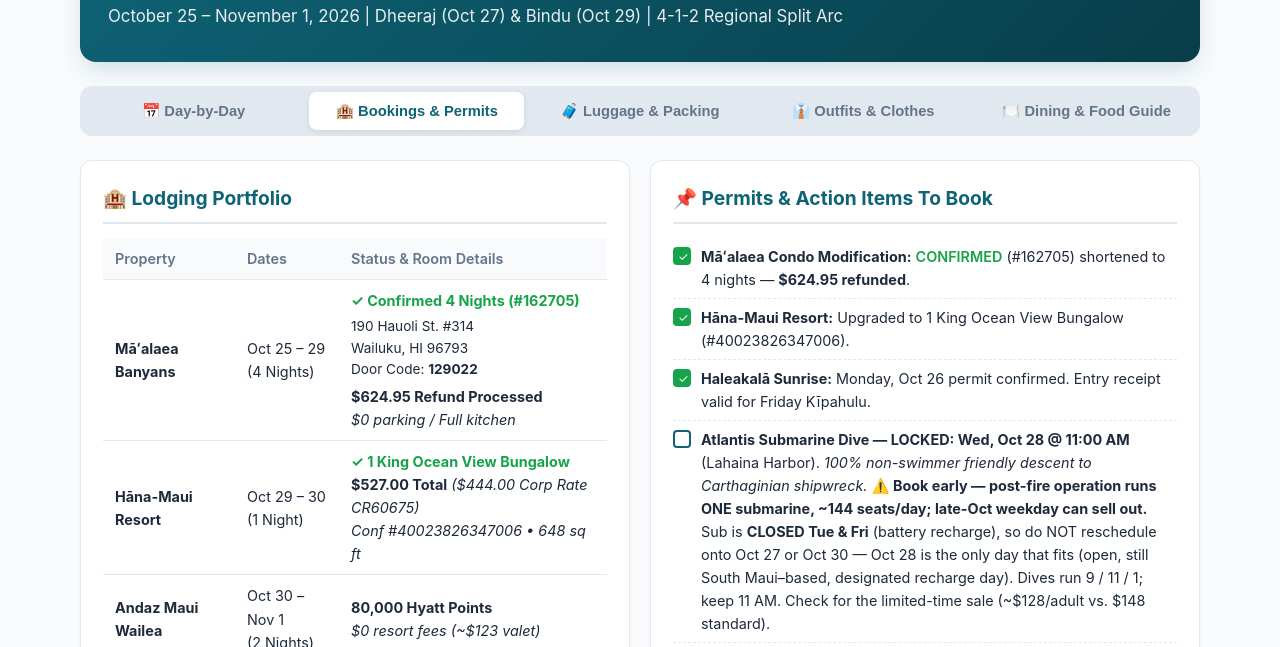
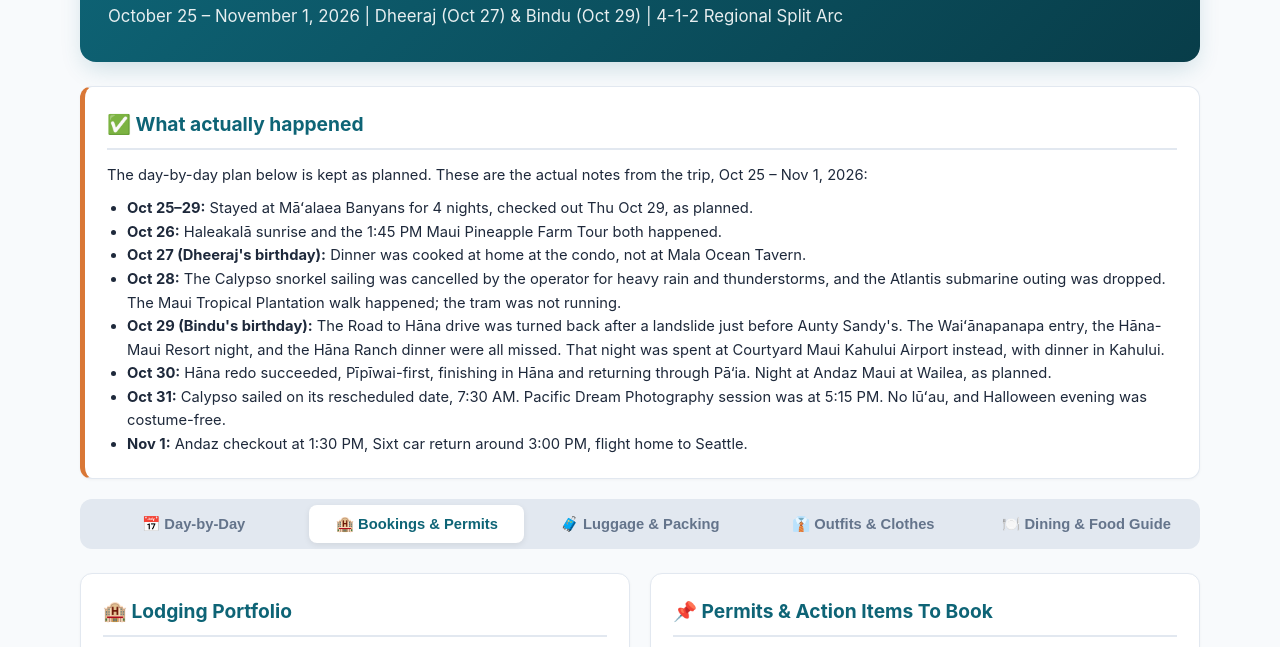
Before and after one commit to dogipd/maui-trip-2026, a plain HTML site: page index.html in a window 1280 px wide. Both pictures are taken after a click on the button "🏨 Bookings & Permits". Shown: the part 106-753 px from the top of the page. Drawn offline with Linux system fonts and the light colour scheme.

Commit message:
Remove booking codes and door code; add actual trip notes alongside planned itinerary

```diff
--- a/index.html
+++ b/index.html
@@ -394,6 +394,22 @@
       <p>October 25 – November 1, 2026 | Dheeraj (Oct 27) & Bindu (Oct 29) | 4-1-2 Regional Split Arc</p>
     </header>
 
+
+    <div class="card" style="border-left: 5px solid var(--accent);">
+      <h2>✅ What actually happened</h2>
+      <p style="font-size: 0.92rem; margin-bottom: 10px;">The day-by-day plan below is kept as planned. These are the actual notes from the trip, Oct 25 – Nov 1, 2026:</p>
+      <ul style="padding-left: 20px; font-size: 0.92rem;">
+        <li><strong>Oct 25–29:</strong> Stayed at Māʻalaea Banyans for 4 nights, checked out Thu Oct 29, as planned.</li>
+        <li><strong>Oct 26:</strong> Haleakalā sunrise and the 1:45 PM Maui Pineapple Farm Tour both happened.</li>
+        <li><strong>Oct 27 (Dheeraj's birthday):</strong> Dinner was cooked at home at the condo, not at Mala Ocean Tavern.</li>
+        <li><strong>Oct 28:</strong> The Calypso snorkel sailing was cancelled by the operator for heavy rain and thunderstorms, and the Atlantis submarine outing was dropped. The Maui Tropical Plantation walk happened; the tram was not running.</li>
+        <li><strong>Oct 29 (Bindu's birthday):</strong> The Road to Hāna drive was turned back after a landslide just before Aunty Sandy's. The Waiʻānapanapa entry, the Hāna-Maui Resort night, and the Hāna Ranch dinner were all missed. That night was spent at Courtyard Maui Kahului Airport instead, with dinner in Kahului.</li>
+        <li><strong>Oct 30:</strong> Hāna redo succeeded, Pīpīwai-first, finishing in Hāna and returning through Pā‘ia. Night at Andaz Maui at Wailea, as planned.</li>
+        <li><strong>Oct 31:</strong> Calypso sailed on its rescheduled date, 7:30 AM. Pacific Dream Photography session was at 5:15 PM. No lūʻau, and Halloween evening was costume-free.</li>
+        <li><strong>Nov 1:</strong> Andaz checkout at 1:30 PM, Sixt car return around 3:00 PM, flight home to Seattle.</li>
+      </ul>
+    </div>
+
     <nav class="tab-nav">
       <button class="tab-btn active" onclick="showTab('itinerary')">📅 Day-by-Day</button>
       <button class="tab-btn" onclick="showTab('bookings')">🏨 Bookings & Permits</button>
@@ -413,7 +429,7 @@
         <ul class="timeline">
           <li><span class="time-stamp">1:19 PM:</span> Touch down at Kahului Airport (OGG). Collect rental vehicle.</li>
           <li><span class="time-stamp">2:15 PM:</span> Costco & Safeway Kahului grocery stop for breakfast provisions, fresh tropical fruit, water, and trail snacks — plus <strong>Walmart Kahului (101 Pakaula St, open 6 AM–11 PM)</strong> for budget souvenir shopping (Hawaiian shirts, macadamia nuts, Kona coffee, snacks).</li>
-          <li><span class="time-stamp">4:00 PM:</span> Check into Māʻalaea Banyans oceanfront condo (#162705) at <strong>190 Hauoli St. #314, Wailuku, HI 96793</strong> (Door Code: <strong>129022</strong>). Settle in and unpack once for the next 4 nights.</li>
+          <li><span class="time-stamp">4:00 PM:</span> Check into Māʻalaea Banyans oceanfront condo at <strong>190 Hauoli St. #314, Wailuku, HI 96793</strong>. Settle in and unpack once for the next 4 nights.</li>
           <li><span class="time-stamp">4:45 PM – 5:15 PM:</span> 🍧 <strong>Ululani’s Hawaiian Shave Ice (Sugar Beach / 61 S Kihei Rd):</strong> Stop on your coastal drive south to Kihei for micro-filtered shave ice with pure fruit purées and coconut cream during confirmed open hours.</li>
           <li><span class="time-stamp">5:30 PM – 7:15 PM:</span> 🚚 <strong>South Maui Gardens (Kihei Food Trucks):</strong> Stroll under fairy lights in Kihei's botanical garden food truck hub (35 Auhana Rd). Enjoy wood-fired pizza, Thai noodles, falafel plates, smash burgers, and fresh poke.</li>
           <li><span class="time-stamp">7:45 PM:</span> Sunset walk along Sugar Beach right outside your condo before calling it an early night.</li>
@@ -522,7 +538,7 @@
           <span class="day-tag confirmed">📸 Photoshoot + Lūʻau Day</span>
         </div>
         <ul class="timeline">
-          <li><span class="time-stamp">6:45 AM check-in, 7:30 AM – 12:30 PM:</span> 🤿 <strong>Calypso Molokini + Turtle Town Snorkel (rebooked):</strong> Māʻalaea Harbor Slip 76, 2 adults, Booking #388217660. Sign the FareHarbor waiver before check-in, confirm both lunches vegetarian at check-in, and ask for float belt + pool noodle + window kickboard.</li>
+          <li><span class="time-stamp">6:45 AM check-in, 7:30 AM – 12:30 PM:</span> 🤿 <strong>Calypso Molokini + Turtle Town Snorkel (rebooked):</strong> Māʻalaea Harbor Slip 76, 2 adults. Sign the FareHarbor waiver before check-in, confirm both lunches vegetarian at check-in, and ask for float belt + pool noodle + window kickboard.</li>
           <li><span class="time-stamp">12:30 PM – 4:30 PM:</span> Return to Andaz, rest and resort afternoon at the pools / Mōkapu Beach.</li>
           <li><span class="time-stamp">4:30 PM – 5:00 PM:</span> Head to room to shower and dress in resort evening / aloha attire for portraits.</li>
           <li><span class="time-stamp">5:15 PM – 6:00 PM:</span> 📸 <strong>Pacific Dream Photography Session (Booked):</strong> 45-minute portrait session across infinity pools, palm gardens, and Mōkapu Beach sands.</li>
@@ -568,11 +584,11 @@
                 <td><strong>Māʻalaea Banyans</strong></td>
                 <td>Oct 25 – 29<br>(4 Nights)</td>
                 <td>
-                  <strong style="color: var(--success);">✓ Confirmed 4 Nights (#162705)</strong><br>
+                  <strong style="color: var(--success);">✓ Confirmed 4 Nights</strong><br>
                   <span style="font-size: 0.85rem; display: block; margin: 4px 0;">
                     190 Hauoli St. #314<br>
                     Wailuku, HI 96793<br>
-                    Door Code: <strong>129022</strong>
+
                   </span>
                   <strong>$624.95 Refund Processed</strong><br>
                   <em>$0 parking / Full kitchen</em>
@@ -581,7 +597,7 @@
               <tr>
                 <td><strong>Hāna-Maui Resort</strong></td>
                 <td>Oct 29 – 30<br>(1 Night)</td>
-                <td><strong style="color: var(--success);">✓ 1 King Ocean View Bungalow</strong><br><strong>$527.00 Total</strong> <em>($444.00 Corp Rate CR60675)</em><br><em>Conf #40023826347006 • 648 sq ft</em></td>
+                <td><strong style="color: var(--success);">✓ 1 King Ocean View Bungalow</strong><br><strong>$527.00 Total</strong><br><em>648 sq ft</em></td>
               </tr>
               <tr>
                 <td><strong>Andaz Maui Wailea</strong></td>
@@ -601,11 +617,11 @@
           <ul class="checklist">
             <li>
               <div class="check-box done"></div>
-              <div><strong>Māʻalaea Condo Modification:</strong> <span style="color: var(--success); font-weight: 600;">CONFIRMED</span> (#162705) shortened to 4 nights — <strong>$624.95 refunded</strong>.</div>
+              <div><strong>Māʻalaea Condo Modification:</strong> <span style="color: var(--success); font-weight: 600;">CONFIRMED</span> shortened to 4 nights — <strong>$624.95 refunded</strong>.</div>
             </li>
             <li>
               <div class="check-box done"></div>
-              <div><strong>Hāna-Maui Resort:</strong> Upgraded to 1 King Ocean View Bungalow (#40023826347006).</div>
+              <div><strong>Hāna-Maui Resort:</strong> Upgraded to 1 King Ocean View Bungalow.</div>
             </li>
             <li>
               <div class="check-box done"></div>
```
